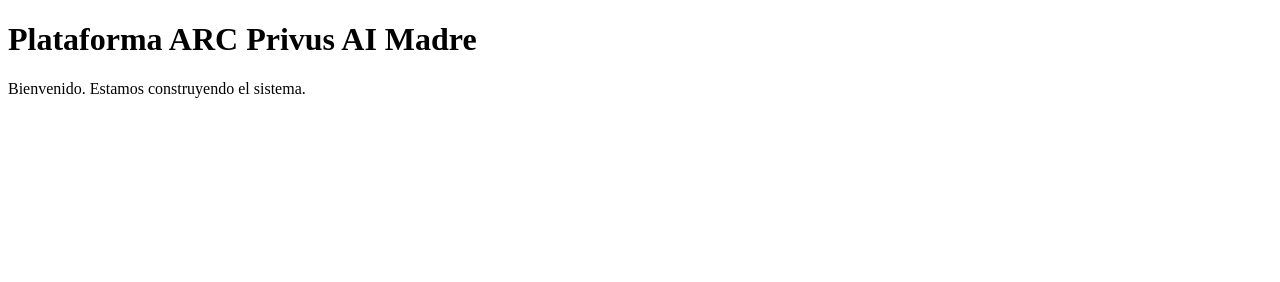
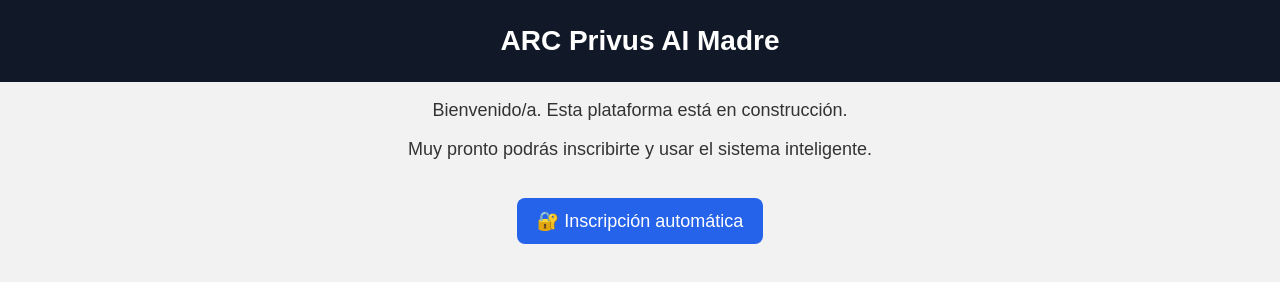
Before and after one commit to ARCPrivus2026/ARCPrivus-AI-Madre, a plain HTML site: page index.html in a window 1280 px wide. Drawn offline with Linux system fonts and the light colour scheme.

Commit message:
Update index.html
<!DOCTYPE html>
<html lang="es">
<head>
    <meta charset="UTF-8">
    <meta name="viewport" content="width=device-width, initial-scale=1.0">
    <title>ARC Privus AI Madre</title>
    <style>
        body {
            font-family: Arial, sans-serif;
            background: #f2f2f2;
            margin: 0;
            padding: 0;
            text-align: center;
        }
        header {
            background: #111827;
            color: white;
            padding: 25px;
        }
        h1 {
            margin: 0;
            font-size: 28px;
        }
        p {
            font-size: 18px;
            color: #333;
        }
        .boton-inscripcion {
            display: inline-block;
            padding: 12px 20px;
            margin-top: 20px;
            background: #2563eb;
            color: white;
            text-decoration: none;
            border-radius: 8px;
            font-size: 18px;
        }
        .boton-inscripcion:hover {
            background: #1d4ed8;
        }
    </style>
</head>
<body>
    <header>
        <h1>ARC Privus AI Madre</h1>
    </header>

    <p>Bienvenido/a. Esta plataforma está en construcción.</p>
    <p>Muy pronto podrás inscribirte y usar el sistema inteligente.</p>

    <a class="boton-inscripcion" href="#">🔐 Inscripción automática</a>
</body>
</html>

Signed-off-by: Arnaldo Ramirez Campiño <arcprivusaimadre@gmail.com>

```diff
--- a/index.html
+++ b/index.html
@@ -1,12 +1,54 @@
+
 <!DOCTYPE html>
 <html lang="es">
 <head>
     <meta charset="UTF-8">
     <meta name="viewport" content="width=device-width, initial-scale=1.0">
     <title>ARC Privus AI Madre</title>
+    <style>
+        body {
+            font-family: Arial, sans-serif;
+            background: #f2f2f2;
+            margin: 0;
+            padding: 0;
+            text-align: center;
+        }
+        header {
+            background: #111827;
+            color: white;
+            padding: 25px;
+        }
+        h1 {
+            margin: 0;
+            font-size: 28px;
+        }
+        p {
+            font-size: 18px;
+            color: #333;
+        }
+        .boton-inscripcion {
+            display: inline-block;
+            padding: 12px 20px;
+            margin-top: 20px;
+            background: #2563eb;
+            color: white;
+            text-decoration: none;
+            border-radius: 8px;
+            font-size: 18px;
+        }
+        .boton-inscripcion:hover {
+            background: #1d4ed8;
+        }
+    </style>
 </head>
 <body>
-    <h1>Plataforma ARC Privus AI Madre</h1>
-    <p>Bienvenido. Estamos construyendo el sistema.</p>
+    <header>
+        <h1>ARC Privus AI Madre</h1>
+    </header>
+
+    <p>Bienvenido/a. Esta plataforma está en construcción.</p>
+    <p>Muy pronto podrás inscribirte y usar el sistema inteligente.</p>
+
+    <a class="boton-inscripcion" href="#">🔐 Inscripción automática</a>
 </body>
 </html>
```
